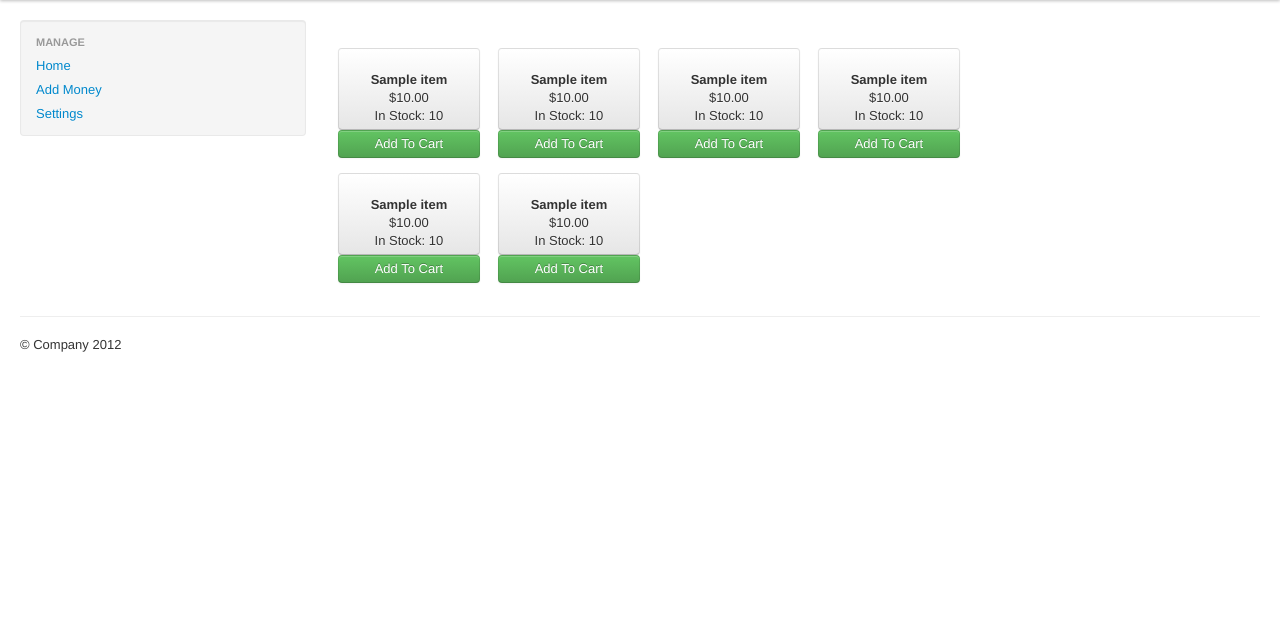
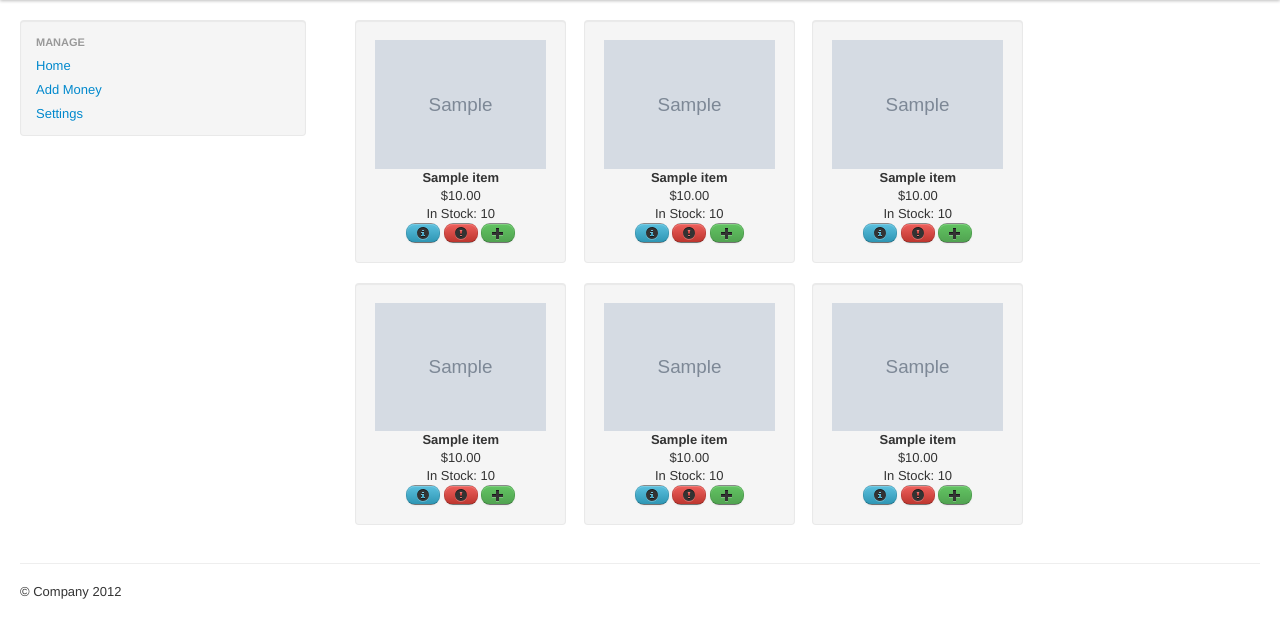
Before and after one commit to guyt101z/honorCart, a Python web app: template category/templates/item_shelf.html in a window 1280 px wide. Shown: the part 40-678 px from the top of the page. Run offline with Jinja, Linux system fonts and the light colour scheme; the template is opened without the code that fills it: most values are stand-ins (such as "Sample title", 1, 10 or a date in 2020); grey boxes marked "Sample" are stand-in pictures; some libraries are stand-ins or nearby versions.

Commit message:
Category Items look alright now.

```diff
--- a/admin/templates/admin.html
+++ b/admin/templates/admin.html
@@ -1,7 +1,7 @@
 {% extends 'base.html' %}
 {% block content %}
 <div class="row-fluid">
-	<div class="span9 well">
+	<div class="span12 well">
 		<ul id="admin-tabs" class="nav nav-tabs">
 			<li><a href="#site" data-toggle="tab">Site Settings</a></li>
 			<li><a href="#users" data-toggle="tab">User Settings</a></li>
--- a/category/templates/item_macros.html
+++ b/category/templates/item_macros.html
@@ -1,11 +1,19 @@
 {% macro display_item(item) %}
-<li class="" style="width: 160px; float: left; margin-bottom: 15px;">
-	<div class="item-info btn" style="width: 120px;">
-		<div><img src="" alt=""></div>
+<li class="well" style="text-align: center; width: 25%; float: left; margin-left: 2.5%  ">
+	<div class="item-info row-fluid" style="text-align: center;">
+        {% if item.thumbnail %}
+            <div><img src="{{item.thumbnail}}" alt=""></div>
+        {% else %}
+            <div><img src="/static/img/placeholder.jpg" alt=""></div>
+        {% endif %}
 		<div class=""><strong>{{item.name}}</strong></div>
 		<div class="">{{'$%.2f' % item.price}}</div>
 		<div class="">In Stock: {{item.inStock}}</div>
 	</div>
-	<div class=""><a href="" class="btn btn-success" style="width: 120px;">Add To Cart</a></div>
+    <div class="row-fluid">
+        <a href="#" rel="tooltip" data-placement="bottom" title="View Details" class="item-info badge btn-info btn btn-mini"><i class="icon-info-sign"></i></a>
+        <a href="#" rel="tooltip" data-placement="bottom" title="Alert Storekeeper to Error" class="item-alert badge btn btn-mini btn-danger"><i class="icon-exclamation-sign"></i></a>
+        <a href="#" rel="tooltip" data-placement="bottom" title="Add to Cart" class="item-add badge btn btn-success"><i class="icon-plus"></i></a>
+    </div>
 </li>
 {% endmacro %}
--- a/category/templates/item_shelf.html
+++ b/category/templates/item_shelf.html
@@ -15,4 +15,9 @@
 		</ul>
 	</div>
 </div>
+<script type="text/javascript">
+$(document).ready(function () {
+	$('.badge').tooltip();
+});
+</script>
 {% endblock %}
--- a/templates/base.html
+++ b/templates/base.html
@@ -67,8 +67,8 @@
 
         </div><!--/span-->
         <div class="span9">
-          <div class="row-fluid">
-            <div class="span9">
+          <div class="row-fluid" style="min-height: 0;">
+            <div class="span9" style="min-height: 0;">
               {% with messages = get_flashed_messages(with_categories=True) %}
                 {% if messages %}
                   {% for category, message in messages %}
```
Also changed, not shown: static/img/placeholder.jpg (added).
